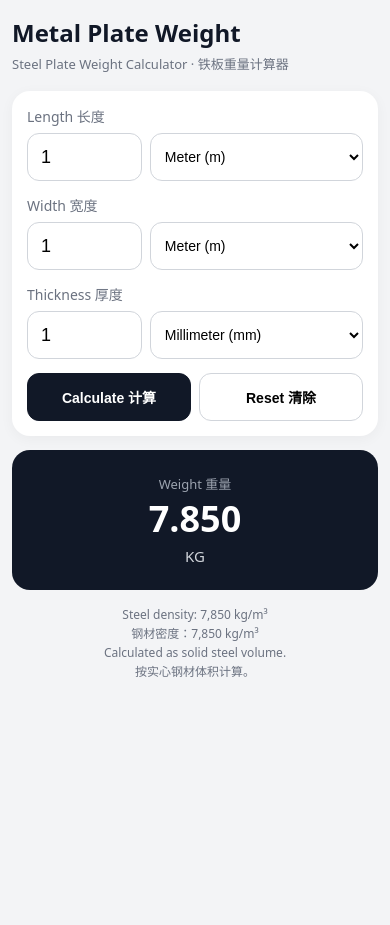
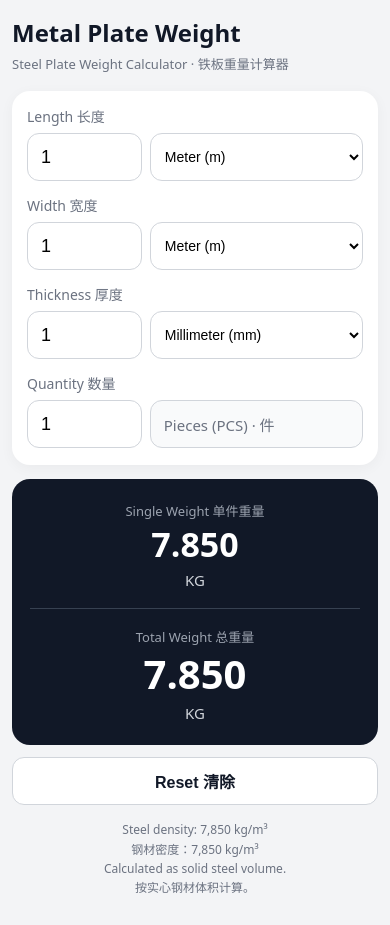
Before and after one commit to anthony0050/Metal-Weight, a plain HTML site: page index.html in a window 390 px wide. Before the commit the page ends 844 px from the top, so only its background shows below. Drawn offline with Linux system fonts and the light colour scheme.

Commit message:
Update index.html

```diff
--- a/index.html
+++ b/index.html
@@ -27,9 +27,6 @@ body{
 }
 
 .top{
-  display:flex;
-  justify-content:space-between;
-  align-items:center;
   margin-bottom:18px;
 }
 
@@ -67,6 +64,13 @@ label{
   margin-bottom:14px;
 }
 
+.quantity-row{
+  display:grid;
+  grid-template-columns:minmax(110px,0.75fr) minmax(165px,1.25fr);
+  gap:10px;
+  margin-bottom:2px;
+}
+
 input,
 select,
 button{
@@ -94,35 +98,34 @@ select:focus{
   outline-offset:1px;
 }
 
-.actions{
-  display:grid;
-  grid-template-columns:1fr 1fr;
-  gap:10px;
-  margin-top:14px;
-}
-
-button{
-  cursor:pointer;
-  font-weight:700;
-}
-
-.primary{
-  background:#111827;
-  color:white;
-  border-color:#111827;
-}
-
-.danger{
-  background:#fff;
+.qty-label{
+  display:flex;
+  align-items:center;
+  padding:0 13px;
+  height:50px;
+  border:1px solid #d1d5db;
+  border-radius:12px;
+  background:#f9fafb;
+  color:#6b7280;
+  font-size:15px;
 }
 
 .result{
   background:#111827;
   color:white;
   border-radius:18px;
-  padding:24px 18px;
+  padding:22px 18px;
   margin-top:14px;
+}
+
+.result-item{
   text-align:center;
+}
+
+.result-divider{
+  height:1px;
+  background:#374151;
+  margin:18px 0;
 }
 
 .result-title{
@@ -132,16 +135,34 @@ button{
 }
 
 .result .num{
-  font-size:42px;
+  font-size:38px;
   font-weight:800;
   line-height:1.1;
   word-break:break-word;
+}
+
+.total .num{
+  font-size:44px;
 }
 
 .result .unit{
   font-size:15px;
   color:#d1d5db;
   margin-top:7px;
+}
+
+.reset-area{
+  margin-top:12px;
+}
+
+button{
+  cursor:pointer;
+  font-weight:700;
+}
+
+.reset-btn{
+  background:white;
+  color:#111827;
 }
 
 .note{
@@ -161,7 +182,6 @@ button{
   background:#fff;
 }
 
-/* Small phones */
 @media(max-width:420px){
 
   .wrap{
@@ -172,14 +192,16 @@ button{
     padding:15px;
   }
 
-  .row{
+  .row,
+  .quantity-row{
     grid-template-columns:minmax(95px,0.7fr) minmax(155px,1.3fr);
     gap:8px;
   }
 
   input,
   select,
-  button{
+  button,
+  .qty-label{
     height:48px;
   }
 
@@ -190,15 +212,11 @@ button{
   }
 
   .result .num{
-    font-size:36px;
+    font-size:34px;
   }
 
-  .actions{
-    gap:8px;
-  }
-
-  button{
-    font-size:14px;
+  .total .num{
+    font-size:40px;
   }
 }
 </style>
@@ -209,11 +227,9 @@ button{
 <div class="wrap">
 
   <div class="top">
-    <div>
     <h1>Metal Plate Weight</h1>
     <div class="sub">
       Steel Plate Weight Calculator · 铁板重量计算器
-      </div>
     </div>
   </div>
 
@@ -226,16 +242,13 @@ button{
   <div class="card">
 
     <label>Length 长度</label>
-
     <div class="row">
-
       <input
         id="L"
         type="number"
         inputmode="decimal"
         value="1"
         step="any"
-        maxlength="7"
       >
 
       <select id="Lu">
@@ -245,21 +258,17 @@ button{
         <option value="ft">Feet (ft)</option>
         <option value="in">Inch (in)</option>
       </select>
-
     </div>
 
 
     <label>Width 宽度</label>
-
     <div class="row">
-
       <input
         id="W"
         type="number"
         inputmode="decimal"
         value="1"
         step="any"
-        maxlength="7"
       >
 
       <select id="Wu">
@@ -269,21 +278,17 @@ button{
         <option value="ft">Feet (ft)</option>
         <option value="in">Inch (in)</option>
       </select>
-
     </div>
 
 
     <label>Thickness 厚度</label>
-
     <div class="row">
-
       <input
         id="T"
         type="number"
         inputmode="decimal"
         value="1"
         step="any"
-        maxlength="7"
       >
 
       <select id="Tu">
@@ -293,27 +298,24 @@ button{
         <option value="ft">Feet (ft)</option>
         <option value="in">Inch (in)</option>
       </select>
-
     </div>
 
 
-    <div class="actions">
+    <label>Quantity 数量</label>
+    <div class="quantity-row">
 
-      <button
-        class="primary"
-        id="calcBtn"
-        type="button"
+      <input
+        id="Q"
+        type="number"
+        inputmode="numeric"
+        value="1"
+        min="1"
+        step="1"
       >
-        Calculate 计算
-      </button>
 
-      <button
-        class="danger"
-        id="resetBtn"
-        type="button"
-      >
-        Reset 清除
-      </button>
+      <div class="qty-label">
+        Pieces (PCS) · 件
+      </div>
 
     </div>
 
@@ -322,17 +324,54 @@ button{
 
   <div class="result">
 
+    <div class="result-item">
+
       <div class="result-title">
-      Weight 重量
+        Single Weight 单件重量
       </div>
 
-    <div class="num" id="kg">
+      <div class="num" id="singleKg">
         7.850
       </div>
 
       <div class="unit">
         KG
       </div>
+
+    </div>
+
+
+    <div class="result-divider"></div>
+
+
+    <div class="result-item total">
+
+      <div class="result-title">
+        Total Weight 总重量
+      </div>
+
+      <div class="num" id="totalKg">
+        7.850
+      </div>
+
+      <div class="unit">
+        KG
+      </div>
+
+    </div>
+
+  </div>
+
+
+  <div class="reset-area">
+
+    <button
+      class="reset-btn"
+      id="resetBtn"
+      type="button"
+    >
+      Reset 清除
+    </button>
 
   </div>
 
@@ -375,6 +414,9 @@ const widthInput =
 const thicknessInput =
   document.getElementById('T');
 
+const quantityInput =
+  document.getElementById('Q');
+
 
 const lengthUnit =
   document.getElementById('Lu');
@@ -386,15 +428,43 @@ const thicknessUnit =
   document.getElementById('Tu');
 
 
-const resultBox =
-  document.getElementById('kg');
+const singleBox =
+  document.getElementById('singleKg');
 
-const calcBtn =
-  document.getElementById('calcBtn');
+const totalBox =
+  document.getElementById('totalKg');
 
 const resetBtn =
   document.getElementById('resetBtn');
 
+
+function formatWeight(kg){
+
+  if(kg === 0){
+    return '0.000';
+  }
+
+  if(kg < 1){
+
+    return kg.toLocaleString(
+      'en-US',
+      {
+        minimumFractionDigits:3,
+        maximumFractionDigits:6
+      }
+    );
+
+  }
+
+  return kg.toLocaleString(
+    'en-US',
+    {
+      minimumFractionDigits:3,
+      maximumFractionDigits:3
+    }
+  );
+
+}
 
 
 function calculateWeight(){
@@ -407,6 +477,13 @@ function calculateWeight(){
 
   const T =
     parseFloat(thicknessInput.value) || 0;
+
+  let Q =
+    parseInt(quantityInput.value,10) || 1;
+
+  if(Q < 1){
+    Q = 1;
+  }
 
 
   const lengthMetres =
@@ -425,45 +502,21 @@ function calculateWeight(){
     thicknessMetres;
 
 
-  const kg =
+  const singleKg =
     volume * 7850;
 
 
-  if(kg === 0){
+  const totalKg =
+    singleKg * Q;
 
-    resultBox.textContent = '0.000';
 
-    return;
+  singleBox.textContent =
+    formatWeight(singleKg);
+
+  totalBox.textContent =
+    formatWeight(totalKg);
 
 }
-
-
-  if(kg < 1){
-
-    resultBox.textContent =
-      kg.toLocaleString(
-        'en-US',
-        {
-          minimumFractionDigits:3,
-          maximumFractionDigits:6
-        }
-      );
-
-  }else{
-
-    resultBox.textContent =
-      kg.toLocaleString(
-        'en-US',
-        {
-          minimumFractionDigits:3,
-          maximumFractionDigits:3
-        }
-      );
-
-  }
-
-}
-
 
 
 function resetForm(){
@@ -471,6 +524,7 @@ function resetForm(){
   lengthInput.value = 1;
   widthInput.value = 1;
   thicknessInput.value = 1;
+  quantityInput.value = 1;
 
   lengthUnit.value = 'm';
   widthUnit.value = 'm';
@@ -481,24 +535,17 @@ function resetForm(){
 }
 
 
-
-calcBtn.addEventListener(
-  'click',
-  calculateWeight
-);
-
-
 resetBtn.addEventListener(
   'click',
   resetForm
 );
 
 
-
 [
   lengthInput,
   widthInput,
-  thicknessInput
+  thicknessInput,
+  quantityInput
 ]
 .forEach(function(element){
 
@@ -508,7 +555,6 @@ resetBtn.addEventListener(
   );
 
 });
-
 
 
 [
@@ -525,6 +571,32 @@ resetBtn.addEventListener(
 
 });
 
+
+[
+  lengthInput,
+  widthInput,
+  thicknessInput,
+  quantityInput
+]
+.forEach(function(element){
+
+  element.addEventListener(
+    'focus',
+    function(){
+      setTimeout(function(){
+        element.select();
+      },50);
+    }
+  );
+
+  element.addEventListener(
+    'click',
+    function(){
+      element.select();
+    }
+  );
+
+});
 
 
 let deferredPrompt = null;
@@ -567,7 +639,6 @@ installBtn.addEventListener(
 );
 
 
-
 if('serviceWorker' in navigator){
 
   navigator.serviceWorker.register(
```
Lines whose indentation alone changed are shown as unchanged.
